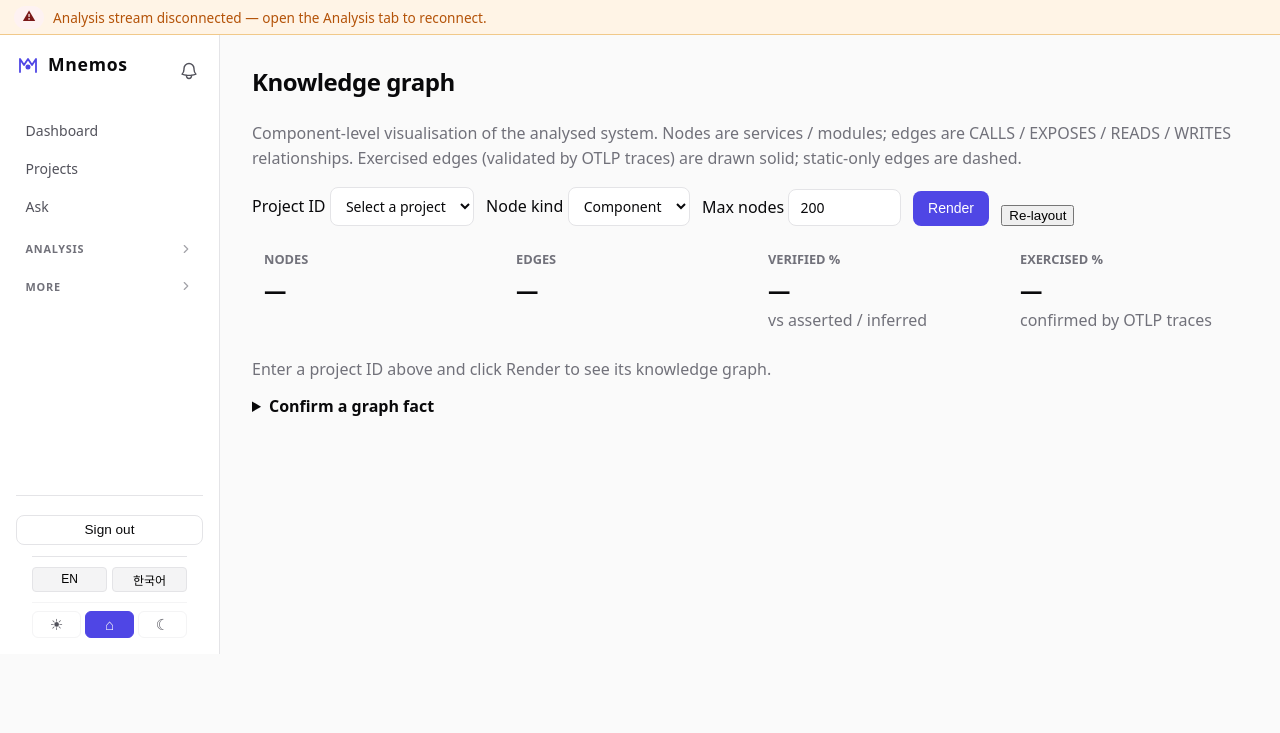
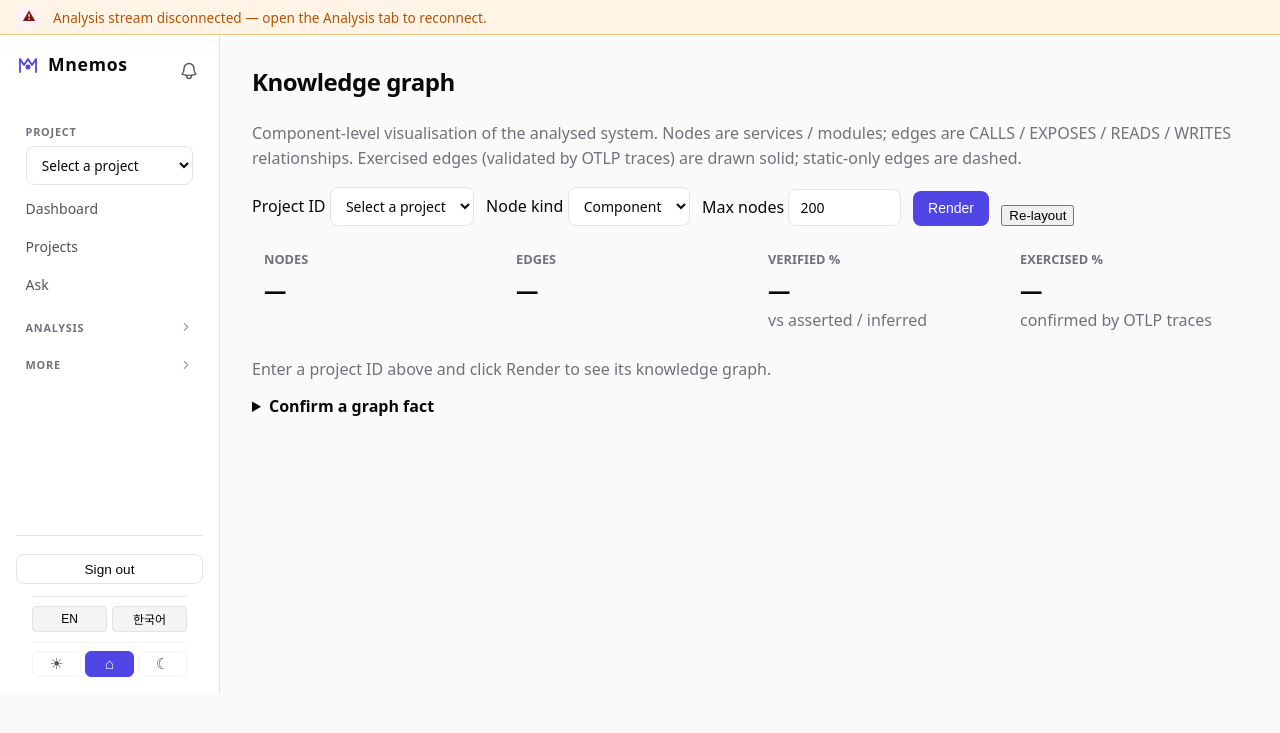
Before and after one commit to evelynn/Mnemos, a Python web app: template server/app/dashboard/templates/graph.html in a window 1280 px wide. Shown: the top 733 px of the page. Run offline with Jinja, Linux system fonts and the light colour scheme; the template is opened without the code that fills it, so the values that code supplies are empty.

Commit message:
round-PR173: 전역 프로젝트 선택 — 한 번 고르면 전 화면이 따라감
사용자 요구: 화면마다 프로젝트를 고르지 말고, 한 번 선택하면 모든 메뉴가
그 분석 결과를 보여줄 것.

- _layout.html: 사이드바 상단에 전역 프로젝트 선택기 추가. /api/v1/projects
  로 채우고 현재 활성 프로젝트 표시. 변경 시 rememberProject + 현재 페이지
  리로드(?project= 제거 → 페이지 picker 가 기억된 프로젝트로 preset).
- ui.js: mountProjectPicker 가 URL ?project= 뿐 아니라 전역 선택
  (mnemos_last_project)으로 preset, preset 있으면 자동 로드(autoSubmit:false
  로 opt-out 가능 — Ask 처럼 질문이 더 필요한 폼). currentProject 노출.
- graph/report/analysis: picker autoSubmit:true 로 전환(기억된 프로젝트
  자동 로드). 기존 ?project= IIFE 는 URL 파라미터에만 반응하므로 일반 경로
  (전역 선택→리로드)는 단일 로드 유지.
- app.css: .global-project 사이드바 스타일.

기존 인프라 재사용(rememberProject/_currentProjectContext = mnemos_last_project).
검증(헤드리스): 전역 선택기에서 프로젝트 1회 선택 → /data 26행, /findings
건강패널, /graph 200노드가 재선택 없이 자동 로드. 콘솔 에러 0. picker/render
테스트 164 pass, node -c OK.
Co-Authored-By: Claude Opus 4.8 (1M context) <noreply@anthropic.com>

```diff
--- a/server/app/dashboard/static/app.css
+++ b/server/app/dashboard/static/app.css
@@ -1234,6 +1234,15 @@ h3 { font-size: 1rem; font-weight: 600; }
 .nav-group:not(.open) > .nav-group-items { display: none; }
 .nav-group-items { display: flex; flex-direction: column; gap: 2px; }
 .nav-group-items a { padding-left: 1.1rem; }
+
+/* PR-173 — global project selector at the sidebar top. */
+.global-project { padding: var(--sp-3) 0.6rem var(--sp-1); }
+.global-project .gp-label {
+  display: block; font-size: 0.68rem; text-transform: uppercase;
+  letter-spacing: 0.07em; font-weight: 600; color: var(--text-muted);
+  margin-bottom: 0.3rem;
+}
+.global-project select { width: 100%; font-size: 0.85rem; }
 .logout-form { border-top: 1px solid var(--border); padding-top: var(--sp-3); margin-top: var(--sp-3); }
 .logout-form button {
   background: var(--surface); color: var(--text); border: 1px solid var(--border);
--- a/server/app/dashboard/static/ui.js
+++ b/server/app/dashboard/static/ui.js
@@ -653,7 +653,10 @@
     opts = opts || {};
     if (typeof host === "string") host = document.querySelector(host);
     if (!host) return Promise.resolve(null);
-    var preset = currentProjectFromUrl();
+    // Preset from the URL ``?project=`` OR the globally-selected project
+    // (mnemos_last_project) so picking a project once carries across every
+    // page without re-selecting on each screen (PR-173 global selection).
+    var preset = _currentProjectContext();
     var name = host.getAttribute("name") || "project_id";
     var hostId = host.id || "project-picker";
     var required = host.hasAttribute("required");
@@ -690,7 +693,12 @@
       // <label> ``for=`` references survive.
       if (host.parentNode) host.parentNode.replaceChild(sel, host);
 
-      if (opts.autoSubmit && preset && formEl) {
+      if (preset && formEl && opts.autoSubmit !== false) {
+        // Auto-load whenever a project is preset (from the URL or the
+        // global selection) so the operator picks a project once and
+        // every page shows its data without a second click (PR-173).
+        // Pages whose form needs more than a project (e.g. Ask needs a
+        // question) pass ``autoSubmit: false`` to opt out.
         // Defer one tick so caller's load() handler is registered
         // before we trigger it.
         setTimeout(function () {
@@ -2824,6 +2832,7 @@
     voiceStatus: voiceStatus,
     speak: speak,
     currentProjectFromUrl: currentProjectFromUrl,
+    currentProject: _currentProjectContext,
     notify: notify,
     readNotifications: readNotifications,
     clearNotifications: clearNotifications,
--- a/server/app/dashboard/templates/_layout.html
+++ b/server/app/dashboard/templates/_layout.html
@@ -46,6 +46,11 @@
           <ul id="notif-list" class="notif-list"></ul>
         </div>
       </div>
+    </div>
+    <div class="global-project">
+      <label class="gp-label" for="global-project" data-i18n="Project">Project</label>
+      <select id="global-project" class="mnemos-project-picker"
+              aria-label="Active project (applies to every screen)"></select>
     </div>
     {% set _analysis_tabs = ['analysis', 'data', 'graph', 'findings', 'report'] %}
     {% set _more_tabs = ['plans', 'diffs', 'audit', 'health', 'settings', 'profile', 'docs', 'users', 'organizations', 'sso', 'gdpr'] %}
@@ -254,5 +259,42 @@
       })(groups[i]);
     }
   });
+
+  // PR-173 — global project selection. Pick a project once here and every
+  // per-project screen (and the chat) reads it; no re-picking per page.
+  // Populates from /api/v1/projects, marks the active one, and on change
+  // remembers it + reloads (dropping any ?project= so the page's picker
+  // presets from the remembered project and auto-loads).
+  document.addEventListener("DOMContentLoaded", function () {
+    var sel = document.getElementById("global-project");
+    if (!sel || !window.MnemosUI) return;
+    var active = (MnemosUI.currentProject && MnemosUI.currentProject()) || "";
+    fetch("/api/v1/projects", { credentials: "same-origin" })
+      .then(function (r) { return r.ok ? r.json() : []; })
+      .then(function (projects) {
+        var ph = document.createElement("option");
+        ph.value = "";
+        ph.textContent = MnemosUI.t("Select a project");
+        sel.appendChild(ph);
+        (projects || []).forEach(function (p) {
+          var o = document.createElement("option");
+          o.value = p.id;
+          o.textContent = p.name;
+          if (p.id === active) o.selected = true;
+          sel.appendChild(o);
+        });
+      })
+      .catch(function () {});
+    sel.addEventListener("change", function () {
+      var id = sel.value;
+      if (!id) return;
+      if (MnemosUI.rememberProject) MnemosUI.rememberProject(id);
+      if (window.location.search) {
+        window.location.href = window.location.pathname;
+      } else {
+        window.location.reload();
+      }
+    });
+  });
 </script>
 {% endblock %}
--- a/server/app/dashboard/templates/analysis.html
+++ b/server/app/dashboard/templates/analysis.html
@@ -452,6 +452,6 @@ async function loadLatency(ev) {
 
 // PR-137 — project picker. The page already handles ``?project=`` in
 // the onboarding section above; picker just kills the UUID copy-paste.
-MnemosUI.mountProjectPicker("#rpid", { autoSubmit: false });
+MnemosUI.mountProjectPicker("#rpid", { autoSubmit: true });
 </script>
 {% endblock %}
--- a/server/app/dashboard/templates/graph.html
+++ b/server/app/dashboard/templates/graph.html
@@ -634,6 +634,6 @@ async function submitFactConfirmation(ev) {
 // PR-137 — upgrade #gpid (which loadGraph reads via getElementById)
 // into a project picker. Auto-submit is off because loadGraph already
 // fires on the ?project= deep-link above; we just want the dropdown.
-MnemosUI.mountProjectPicker("#gpid", { autoSubmit: false });
+MnemosUI.mountProjectPicker("#gpid", { autoSubmit: true });
 </script>
 {% endblock %}
--- a/server/app/dashboard/templates/report.html
+++ b/server/app/dashboard/templates/report.html
@@ -370,6 +370,6 @@ function renderLifecycleDiagram() {
 
 // PR-137 — project picker; auto-submit off because the deep-link
 // branch above already fires buildReport().
-MnemosUI.mountProjectPicker("#rpid", { autoSubmit: false });
+MnemosUI.mountProjectPicker("#rpid", { autoSubmit: true });
 </script>
 {% endblock %}
```
